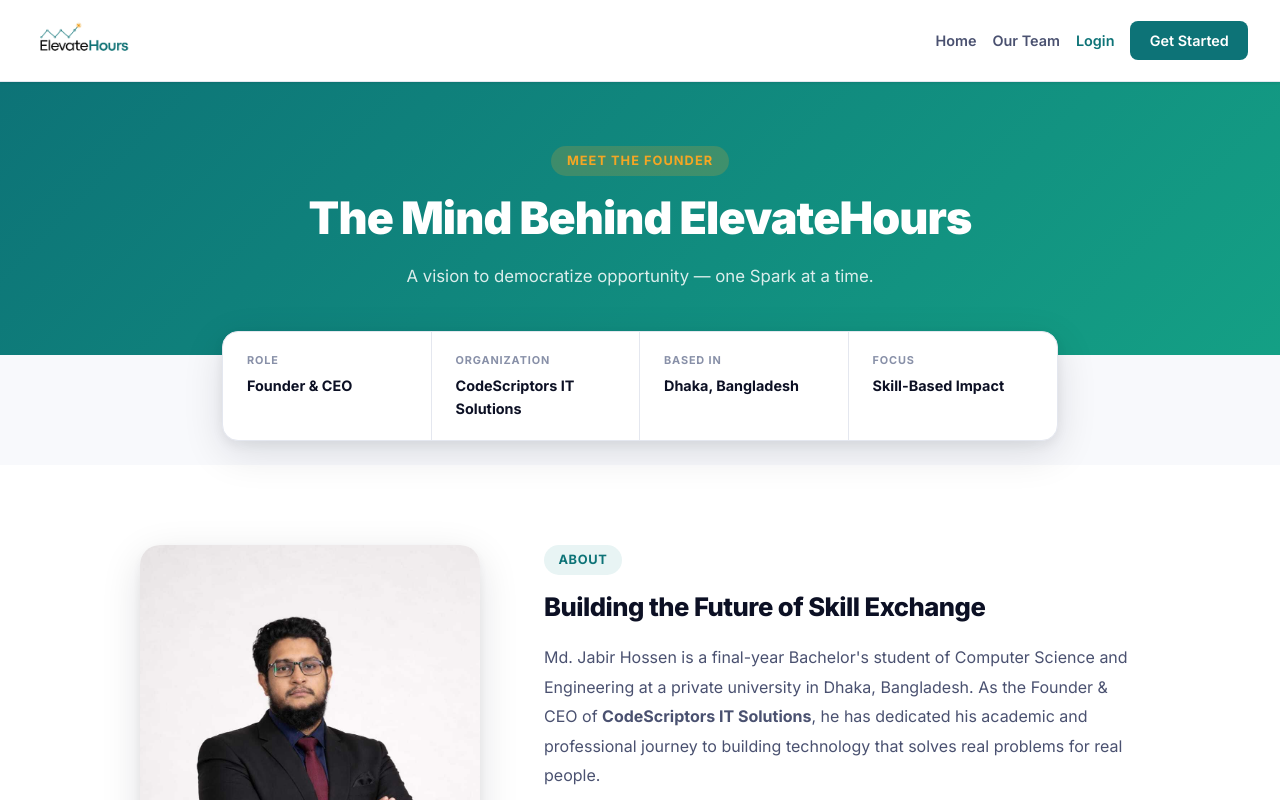
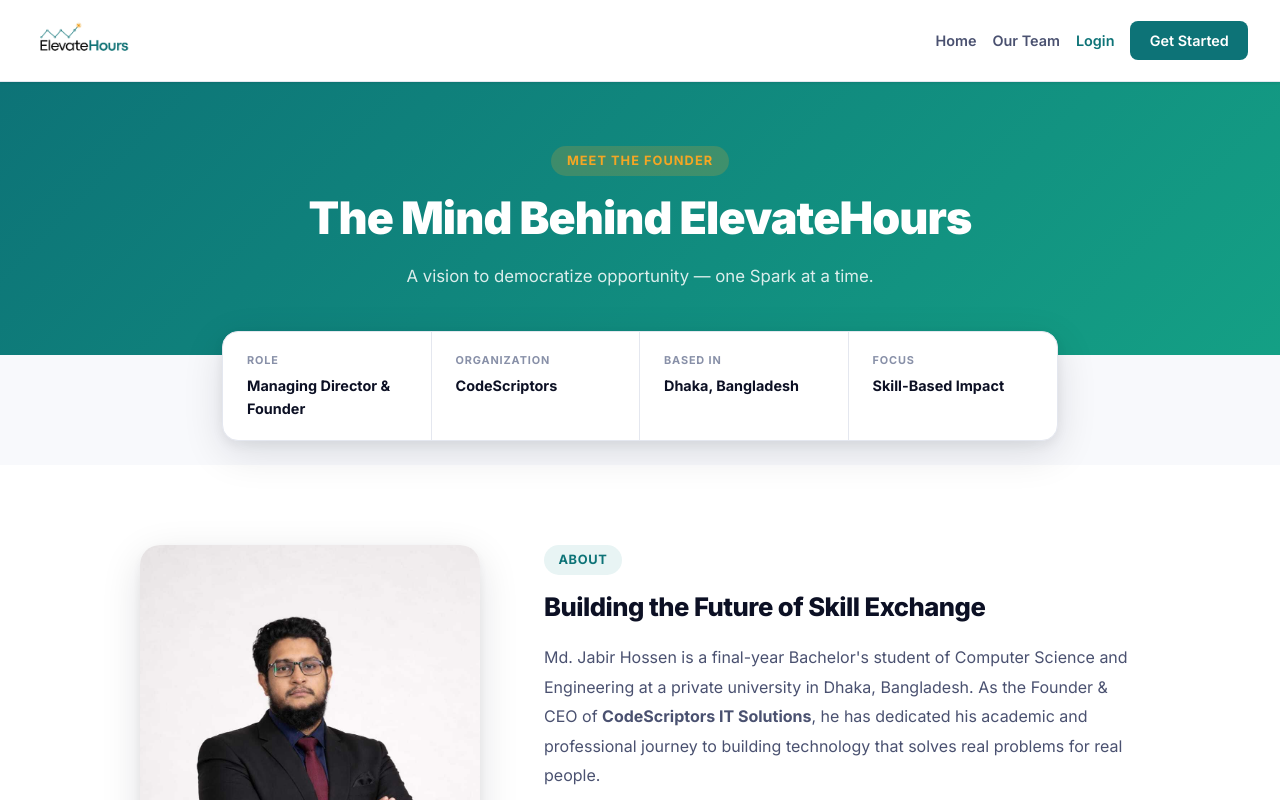
Before and after one commit to Ja-b-ir/ElevateHours, a Next.js app: page /founder in a window 1280 px wide. Shown: the top 800 px of the page. Built offline with nearby package versions, Linux system fonts and the light colour scheme.

Commit message:
Update page.js

```diff
--- a/src/app/founder/page.js
+++ b/src/app/founder/page.js
@@ -54,8 +54,8 @@
           overflow: 'hidden'
         }}>
           {[
-            { label: 'Role', value: 'Founder & CEO' },
-            { label: 'Organization', value: 'CodeScriptors IT Solutions' },
+            { label: 'Role', value: 'Managing Director & Founder' },
+            { label: 'Organization', value: 'CodeScriptors' },
             { label: 'Based In', value: 'Dhaka, Bangladesh' },
             { label: 'Focus', value: 'Skill-Based Impact' },
           ].map((f, i) => (
@@ -120,7 +120,7 @@
                     background: '#1877F2', color: 'white', padding: '0.65rem 1rem',
                     borderRadius: 10, fontWeight: 600, fontSize: '0.875rem', textDecoration: 'none'
                   }}>
-                    <span style={{ fontSize: '1.1rem' }}>f</span> CodeScriptors IT Solutions
+                    <span style={{ fontSize: '1.1rem' }}>f</span> CodeScriptors
                   </a>
                 </div>
 
```
